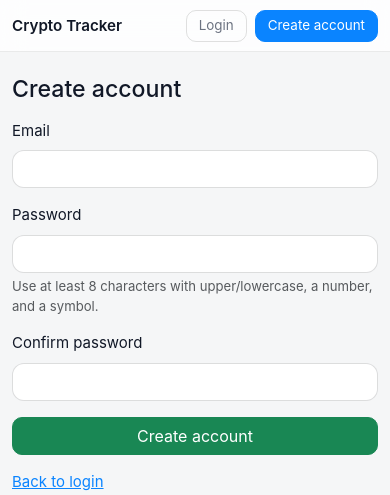
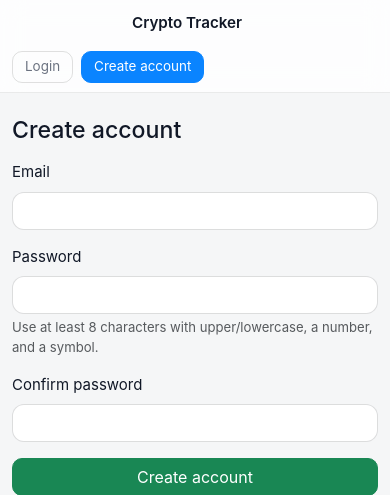
Before and after one commit to nytio/cripto_traker, a Flask app: page /register in a window 390 px wide. Shown: the top 495 px of the page. Run offline with Flask 3, Linux system fonts and the light colour scheme; parts of the project's set-up code (start-up, migrations or seed data) failed here and were passed over; some libraries are stand-ins or nearby versions.

Commit message:
Compact/mobile layout

```diff
--- a/web/app/static/css/app.css
+++ b/web/app/static/css/app.css
@@ -131,6 +131,30 @@ a:hover {
   border: 1px solid var(--ct-border);
   font-weight: 600;
   color: var(--text);
+}
+
+@media (max-width: 991.98px) {
+  .ct-navbar .container-xl {
+    flex-direction: column;
+    align-items: stretch;
+  }
+
+  .ct-navbar-left {
+    flex-direction: column;
+    align-items: flex-start;
+    gap: 0.5rem;
+  }
+
+  .ct-nav-actions {
+    flex-wrap: wrap;
+    width: 100%;
+  }
+
+  .ct-navbar-right {
+    flex-wrap: wrap;
+    justify-content: flex-start;
+    width: 100%;
+  }
 }
 .ct-card {
   background: var(--card);
--- a/web/app/templates/base.html
+++ b/web/app/templates/base.html
@@ -13,7 +13,7 @@
   <body class="ct-body" style="--bg: #f5f6f7; --font-sans: -apple-system, 'SF Pro Display', 'Inter', system-ui;">
     <nav class="navbar navbar-expand-lg navbar-light ct-navbar sticky-top">
       <div class="container-xl d-flex align-items-center justify-content-between gap-3">
-        <div class="d-flex align-items-center gap-3">
+        <div class="d-flex align-items-center gap-3 ct-navbar-left">
           <a class="navbar-brand" href="{{ url_for('dashboard.index') }}">Crypto Tracker</a>
           {% if current_user %}
             {% set dashboard_active = request.endpoint == 'dashboard.index' %}
@@ -24,7 +24,7 @@
             </div>
           {% endif %}
         </div>
-        <div class="d-flex align-items-center gap-2">
+        <div class="d-flex align-items-center gap-2 ct-navbar-right">
           {% if current_user %}
             <span class="navbar-text ct-user d-none d-sm-inline">
               {{ current_user.email }}
```
